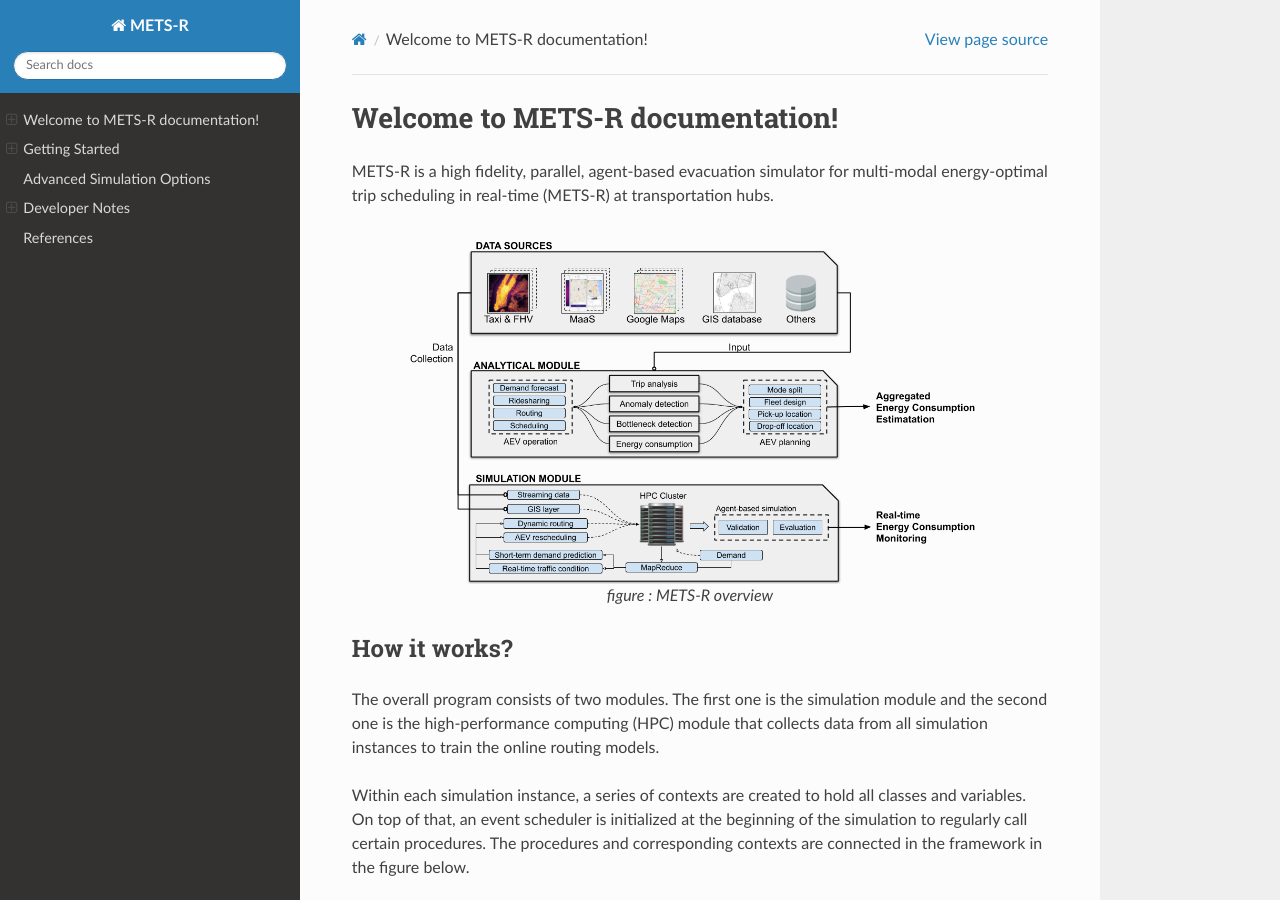
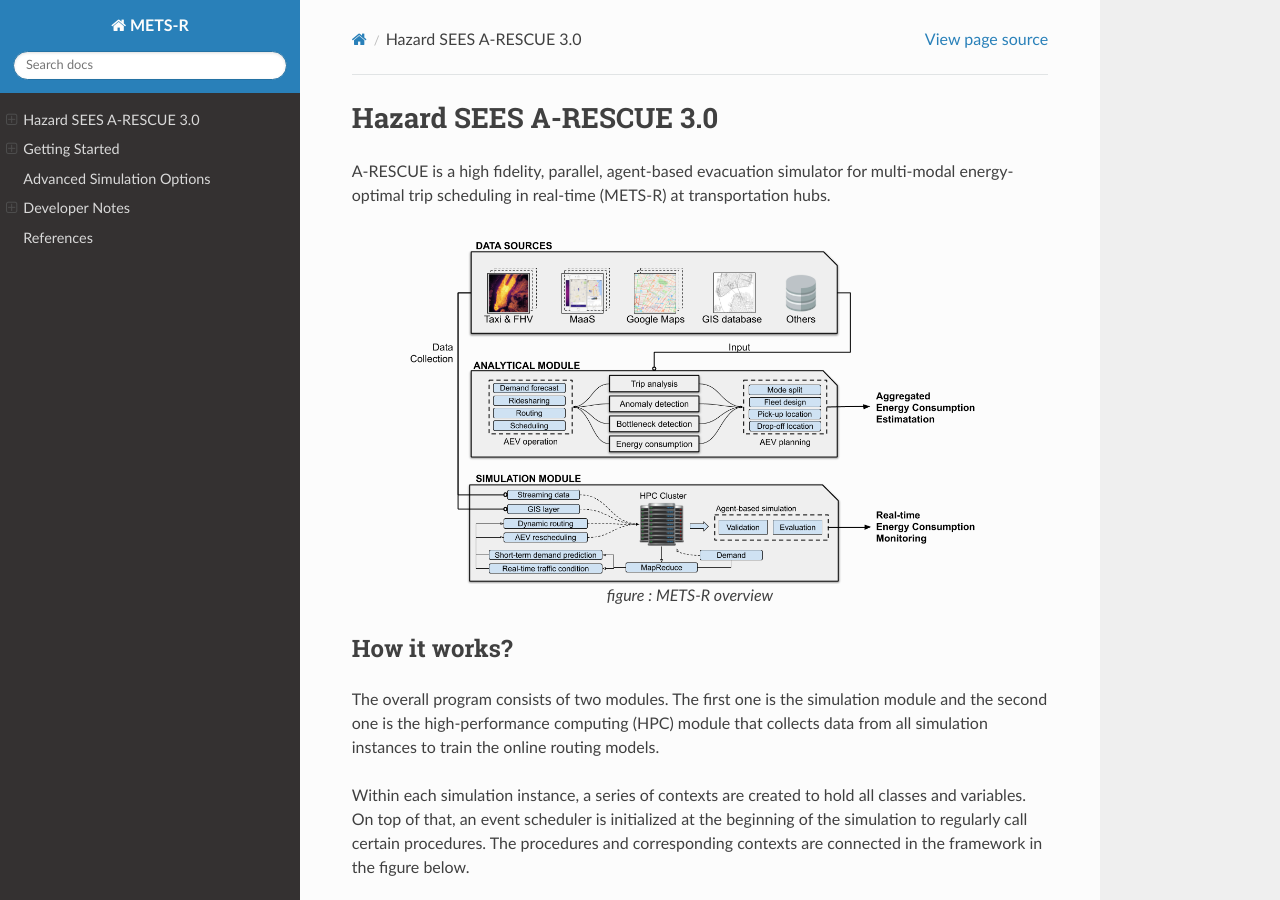
Before and after one commit to umnilab/HSEES_doc, a Sphinx documentation site: the page built from docs/index.md, in a window 1280 px wide and 900 px high. Built offline with Sphinx 7.4.7 and the Read the Docs theme 2.0.0, drawn with Linux system fonts in a browser that asks for light colours.

Commit message:
Trial commit

````diff
--- a/docs/index.md
+++ b/docs/index.md
@@ -1,6 +1,6 @@
-# Welcome to METS-R documentation!
+# Hazard SEES A-RESCUE 3.0
 
-METS-R is a high fidelity, parallel, agent-based evacuation simulator for multi-modal energy-optimal trip scheduling in real-time (METS-R) at transportation hubs.
+A-RESCUE is a high fidelity, parallel, agent-based evacuation simulator for multi-modal energy-optimal trip scheduling in real-time (METS-R) at transportation hubs.
 ```{eval-rst}
 .. figure:: res/framework.png
   :width: 600
````
